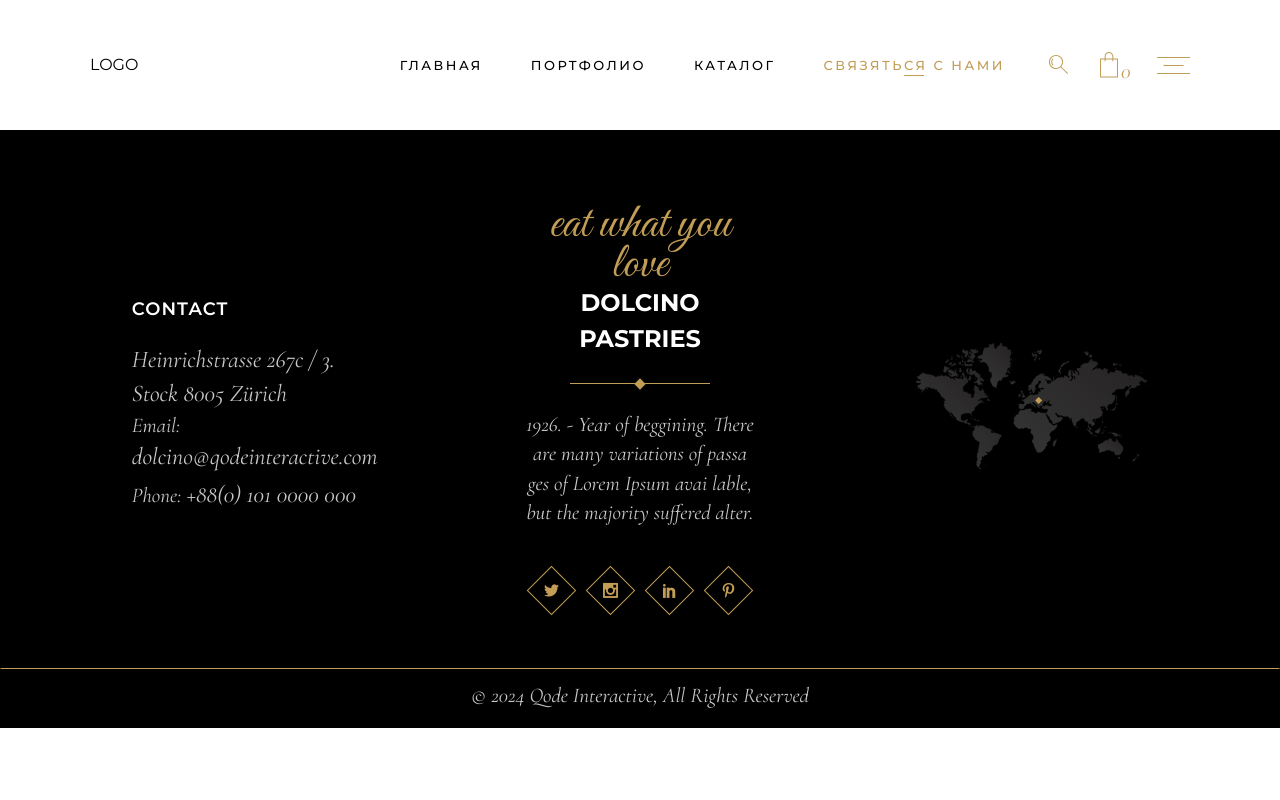
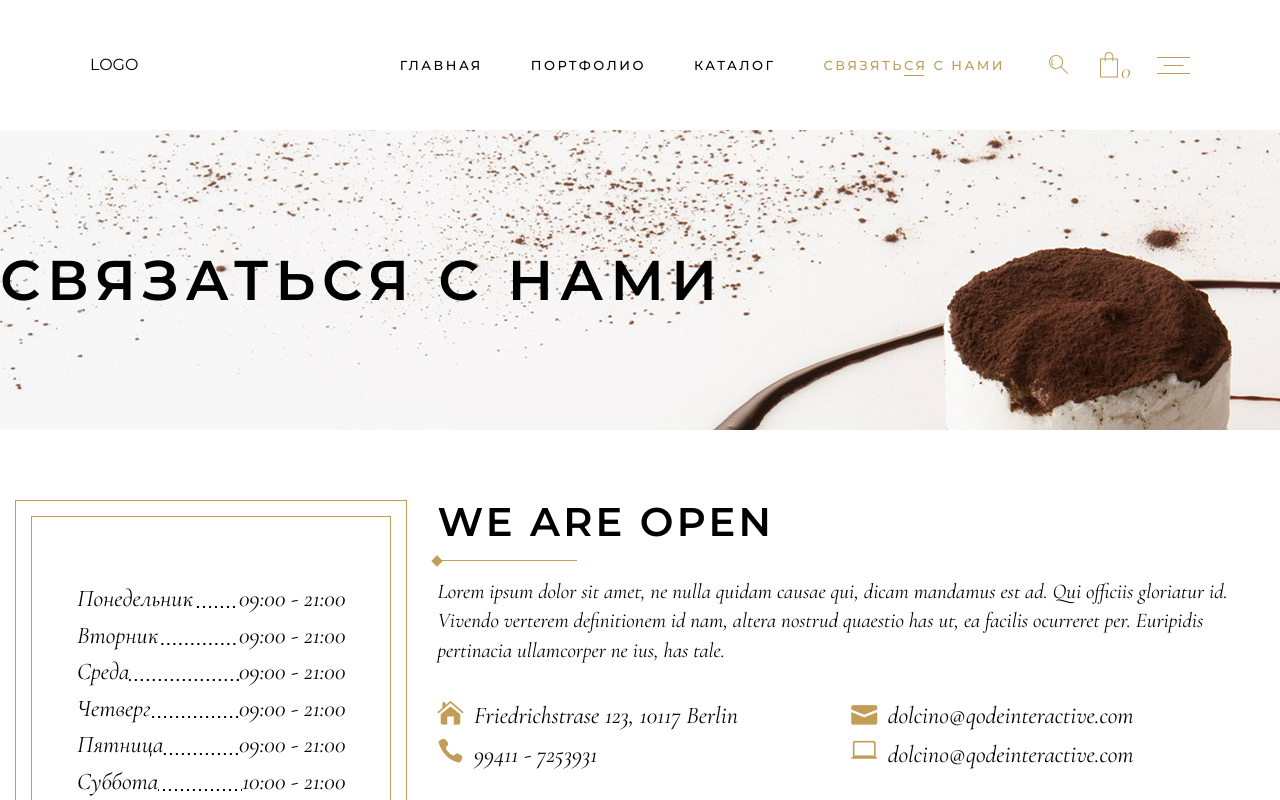
Before and after one commit to WhCollar/ConfectioneryLandingFrontend, a Vue app: page /contact-us in a window 1280 px wide. Shown: the top 800 px of the page. Built offline with nearby package versions, Linux system fonts and the light colour scheme; what @tanstack/vue-query would draw is missing.

Commit message:
Added contact us page

```diff
--- a/src/pages/contact.us.vue
+++ b/src/pages/contact.us.vue
@@ -1,3 +1,120 @@
-<script setup lang="ts"></script>
+<script setup lang="ts">
+import { ShotTitle } from '@/shared/ui/images';
+import { TextDelimiterDots } from '@/shared/ui/text.delimiter.dots';
+import { Divider } from 'shared/ui/divider';
+import { TypographyTitle, TypographyText } from 'shared/ui/typography';
+import { Container } from 'shared/ui/utils';
 
-<template></template>
+const workSchedule: { weekDay: string; timespan: string }[] = [
+  {
+    weekDay: 'Понедельник',
+    timespan: '09:00 - 21:00',
+  },
+  {
+    weekDay: 'Вторник',
+    timespan: '09:00 - 21:00',
+  },
+  {
+    weekDay: 'Среда',
+    timespan: '09:00 - 21:00',
+  },
+  {
+    weekDay: 'Четверг',
+    timespan: '09:00 - 21:00',
+  },
+  {
+    weekDay: 'Пятница',
+    timespan: '09:00 - 21:00',
+  },
+  {
+    weekDay: 'Суббота',
+    timespan: '10:00 - 21:00',
+  },
+  {
+    weekDay: 'Воскресене',
+    timespan: '12:00 - 19:00',
+  },
+];
+</script>
+
+<template>
+  <section
+    class="h-[300px] bg-fixed bg-[50%_0] bg-no-repeat gap-[20px]"
+    :style="{ backgroundImage: `url('${ShotTitle}')` }"
+  >
+    <Container class="h-full flex flex-col justify-center">
+      <TypographyTitle :level="2"> Связаться с нами </TypographyTitle>
+    </Container>
+  </section>
+  <section class="py-[70px]">
+    <Container>
+      <div class="flex max-lg:flex-col">
+        <div class="w-full lg:w-[33%] px-[15px] max-lg:mb-[30px]">
+          <div class="p-[15px] border border-primary">
+            <div class="py-[65px] px-[45px] border border-primary">
+              <template v-for="(item, index) in workSchedule" :key="index">
+                <div>
+                  <div class="table-cell w-[1%] whitespace-nowrap">
+                    <TypographyText class="text-[24px] leading-[1.4em]">
+                      {{ item.weekDay }}
+                    </TypographyText>
+                  </div>
+                  <TextDelimiterDots class="w-[98%]" />
+                  <div class="table-cell w-[1%] whitespace-nowrap">
+                    <TypographyText class="text-[24px] leading-[1.4em]">
+                      {{ item.timespan }}
+                    </TypographyText>
+                  </div>
+                </div>
+              </template>
+            </div>
+          </div>
+        </div>
+        <div class="w-full lg:w-[67%] px-[15px]">
+          <div class="mb-[30px]">
+            <TypographyTitle :level="3"> WE ARE OPEN </TypographyTitle>
+            <Divider divider-start marker-start />
+            <TypographyText>
+              Lorem ipsum dolor sit amet, ne nulla quidam causae qui, dicam
+              mandamus est ad. Qui officiis gloriatur id. Vivendo verterem
+              definitionem id nam, altera nostrud quaestio has ut, ea facilis
+              ocurreret per. Euripidis pertinacia ullamcorper ne ius, has tale.
+            </TypographyText>
+          </div>
+          <div class="grid grid-cols-2 text-primary text-[26px]">
+            <div>
+              <span>
+                <span class="icon_house mr-[5px]"></span>
+                <TypographyText type="link">
+                  Friedrichstrase 123, 10117 Berlin
+                </TypographyText>
+              </span>
+            </div>
+            <div>
+              <span>
+                <span class="icon_mail mr-[5px]"></span>
+                <TypographyText type="link">
+                  dolcino@qodeinteractive.com
+                </TypographyText>
+              </span>
+            </div>
+            <div>
+              <span>
+                <span class="icon_phone mr-[5px]"></span>
+                <TypographyText type="link"> 99411 - 7253931 </TypographyText>
+              </span>
+            </div>
+            <div>
+              <span>
+                <span class="icon_laptop mr-[5px]"></span>
+                <TypographyText type="link">
+                  dolcino@qodeinteractive.com
+                </TypographyText>
+              </span>
+            </div>
+          </div>
+        </div>
+      </div>
+    </Container>
+  </section>
+</template>
--- /dev/null
+++ b/src/shared/ui/text.delimiter.dots/index.ts
@@ -0,0 +1,2 @@
+import TextDelimiterDots from './ui.vue';
+export { TextDelimiterDots };
--- /dev/null
+++ b/src/shared/ui/text.delimiter.dots/ui.vue
@@ -0,0 +1,15 @@
+<template>
+  <div
+    class="line table-cell w-full whitespace-nowrap bg-[50%_70%] h-[3px] bg-[length:6px_2px] bg-repeat-x"
+  ></div>
+</template>
+
+<style scoped>
+.line {
+  background-image: radial-gradient(
+    circle closest-side,
+    #000 99%,
+    rgba(0, 0, 0, 0) 100%
+  );
+}
+</style>
--- a/src/shared/ui/typography/text.vue
+++ b/src/shared/ui/typography/text.vue
@@ -18,7 +18,7 @@
     case 'link':
       tag = 'a';
       classes =
-        'text-[24px] leading-[1.42em] tracking-normal normal-case transition duration-[.2s] hover:text-primary';
+        'text-[24px] leading-[1.42em] tracking-normal normal-case transition duration-[.2s] hover:text-primary cursor-pointer';
       break;
     case 'primary':
       tag = 'h6';
--- a/src/widgets/menu.section/ui.vue
+++ b/src/widgets/menu.section/ui.vue
@@ -1,6 +1,7 @@
 <script setup lang="ts">
 import { Divider } from 'shared/ui/divider';
 import { Parallax } from 'shared/ui/parallax';
+import { TextDelimiterDots } from 'shared/ui/text.delimiter.dots';
 import { TypographyText, TypographyTitle } from 'shared/ui/typography';
 import { Container } from 'shared/ui/utils';
 
@@ -27,9 +28,7 @@
                     {{ menuItem.composition }}
                   </TypographyText>
                 </div>
-                <div
-                  class="line table-cell w-[98%] whitespace-nowrap bg-[50%_70%] h-[3px] bg-[length:6px_2px] bg-repeat-x"
-                ></div>
+                <TextDelimiterDots class="w-[98%]" />
                 <div class="table-cell w-[1%] whitespace-nowrap">
                   ₽{{ menuItem.price }}
                 </div>
@@ -41,13 +40,3 @@
     </Container>
   </Parallax>
 </template>
-
-<style scoped>
-.line {
-  background-image: radial-gradient(
-    circle closest-side,
-    #000 99%,
-    rgba(0, 0, 0, 0) 100%
-  );
-}
-</style>
```
